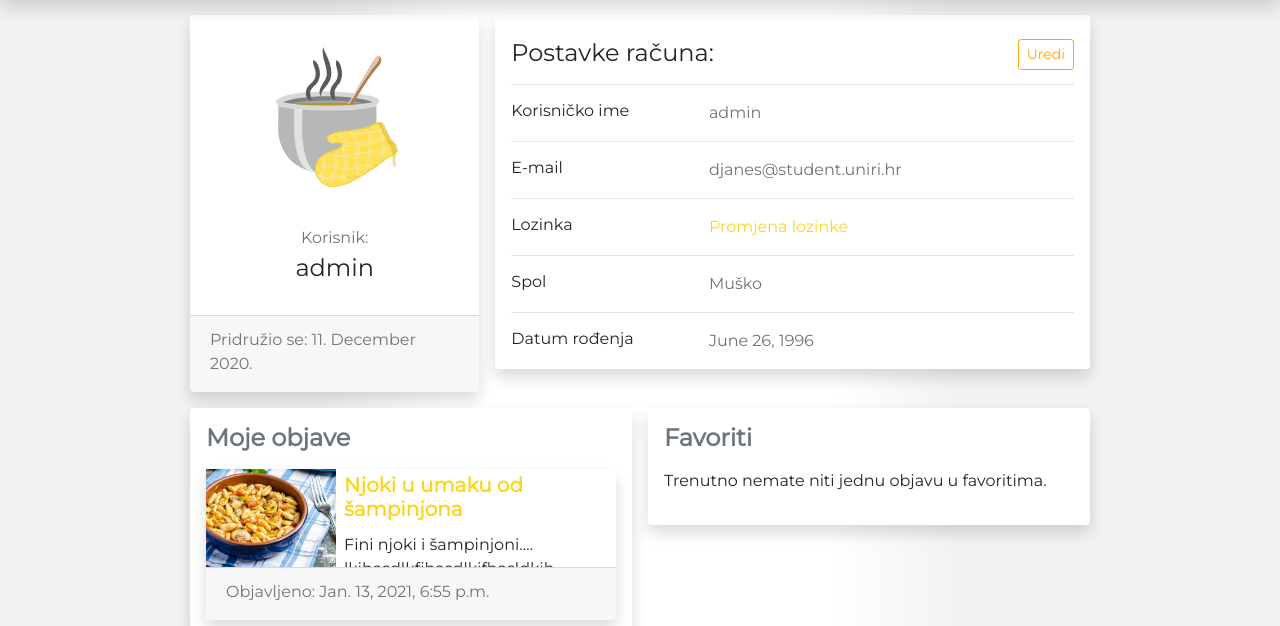
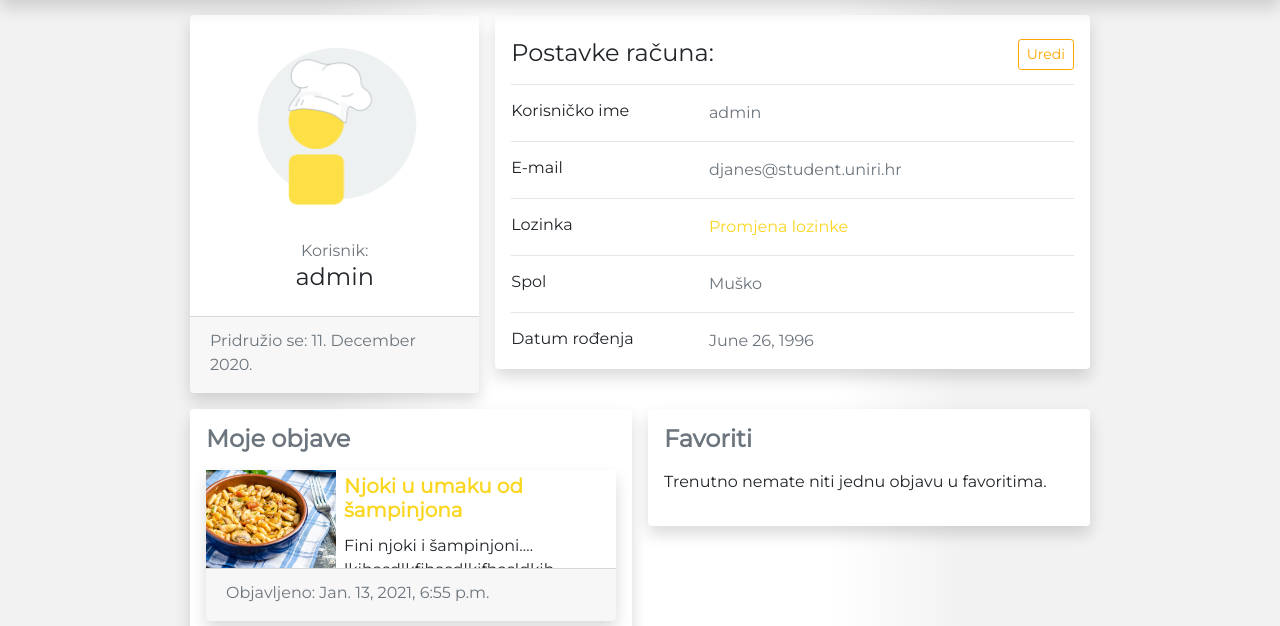
Before and after one commit to davidjanes96/foodiy, a Django app: page /account/ in a window 1280 px wide. Shown: the part 96-722 px from the top of the page. Run offline with Django 3.2, Linux system fonts and the light colour scheme; a user stored in the database is signed in; data comes from the database, SQL or seed files in the repository; data that the repository does not hold is empty.

Commit message:
zamjenjena slika - profil

```diff
--- a/account/templates/account/account.html
+++ b/account/templates/account/account.html
@@ -115,9 +115,9 @@
                 <div class="card shadow">
                      <div class="card-body">
                         <div class="d-flex flex-column align-items-center text-center">
-                            <p class="pt-3 pl-1"><embed style="pointer-events: none;" src="{% static 'lonac.svg' %}" alt="lonac.svg" width="280px" height="140px"></p>
-                            <div class="mt-3 pb-2">
-                                <p class="text-secondary mb-1">Korisnik:</p>
+                            <p class="pt-3 pl-1"><img src="{% static 'profil.png' %}" alt="profil.png" width="160px" height="160px"></img></p>
+                            <div class="mt-3 pb-0">
+                                <p class="text-secondary mb-0">Korisnik:</p>
                                 <h4>{{account_form.initial.username}}</h4>
                             </div>
                         </div>
```
Also changed, not shown: static/profil.png (added), 3 other files.
